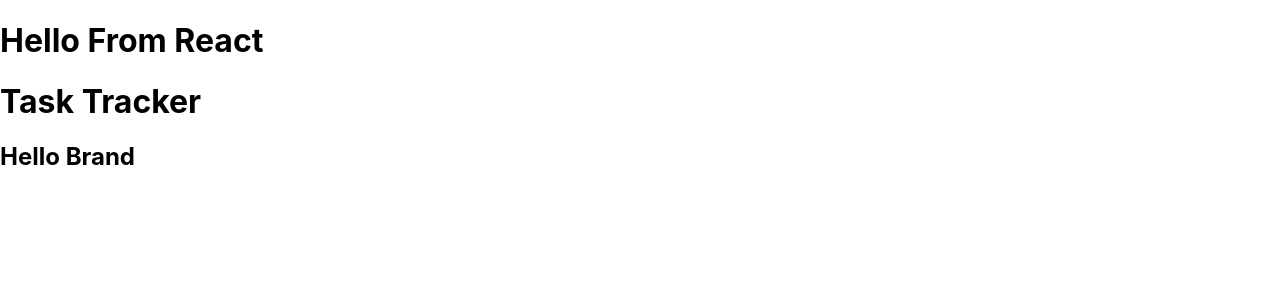
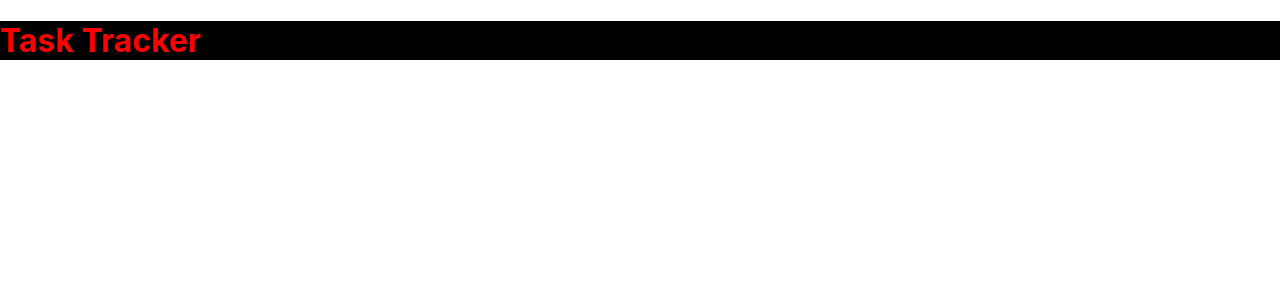
Before and after one commit to Kenshin-Shibata/ReactJS_Crash_Course, a React (Create React App) app: page / in a window 1280 px wide. Shown: the top 300 px of the page. Built offline with nearby package versions, Linux system fonts and the light colour scheme.

Commit message:
add: component props #3

```diff
--- a/src/App.js
+++ b/src/App.js
@@ -1,12 +1,9 @@
 import Header from './components/Header'
 
 function App() {
-  const name = 'Brand'
   return (
     <div className="App">
-      <h1>Hello From React </h1>
         <Header />
-      <h2>Hello {name}</h2>
     </div>
   );
 }
--- a/src/components/Header.js
+++ b/src/components/Header.js
@@ -1,9 +1,24 @@
-const Header = () => {
+import PropTypes from 'prop-types'
+
+const Header = ({title}) => {
   return (
     <header>
-        <h1>Task Tracker</h1>
+        <h1 style={headingStyle}>{title}</h1>
     </header>
   )
 };
 
+Header.defaultProps = {
+  title: 'Task Tracker',
+}
+
+Header.propTypes = {
+  title: PropTypes.string.isRequired,
+}
+
+
+const headingStyle = {
+  color: 'red', backgroundColor: 'black'
+}
+
 export default Header;
```
